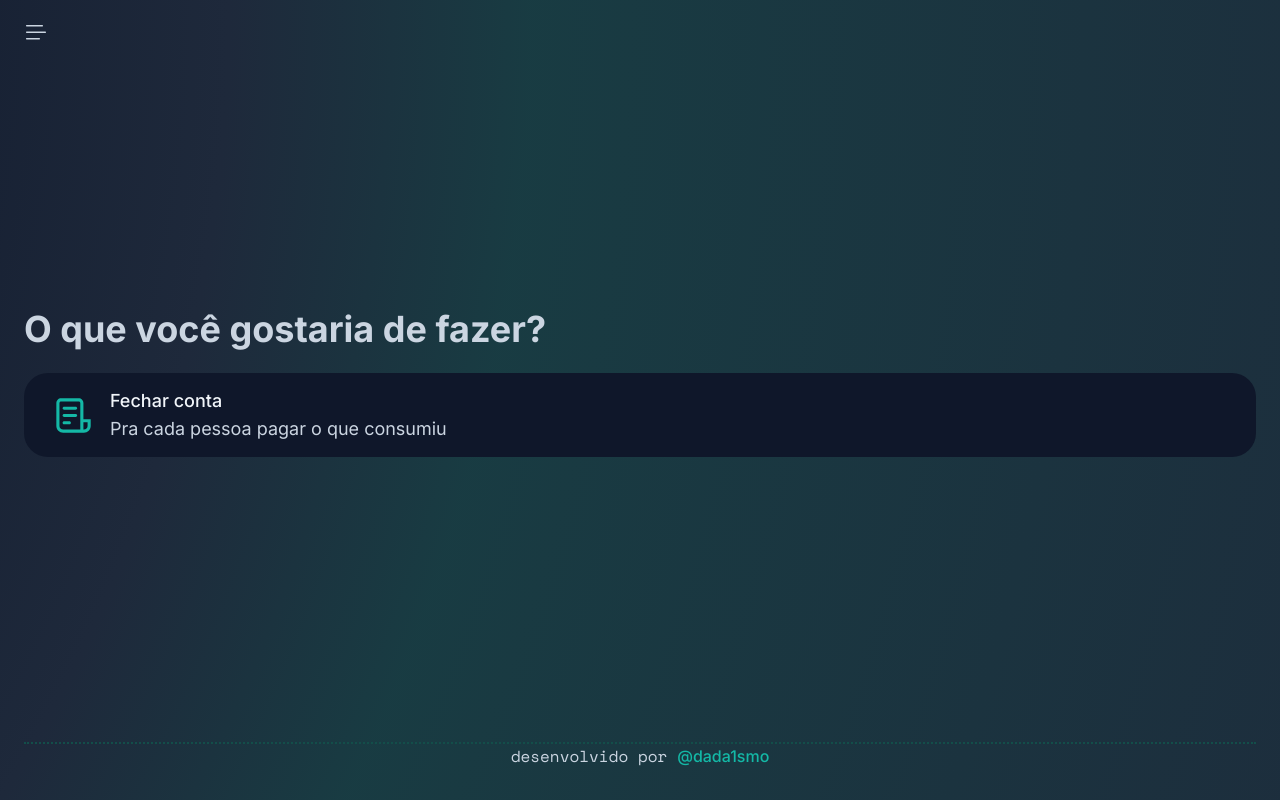
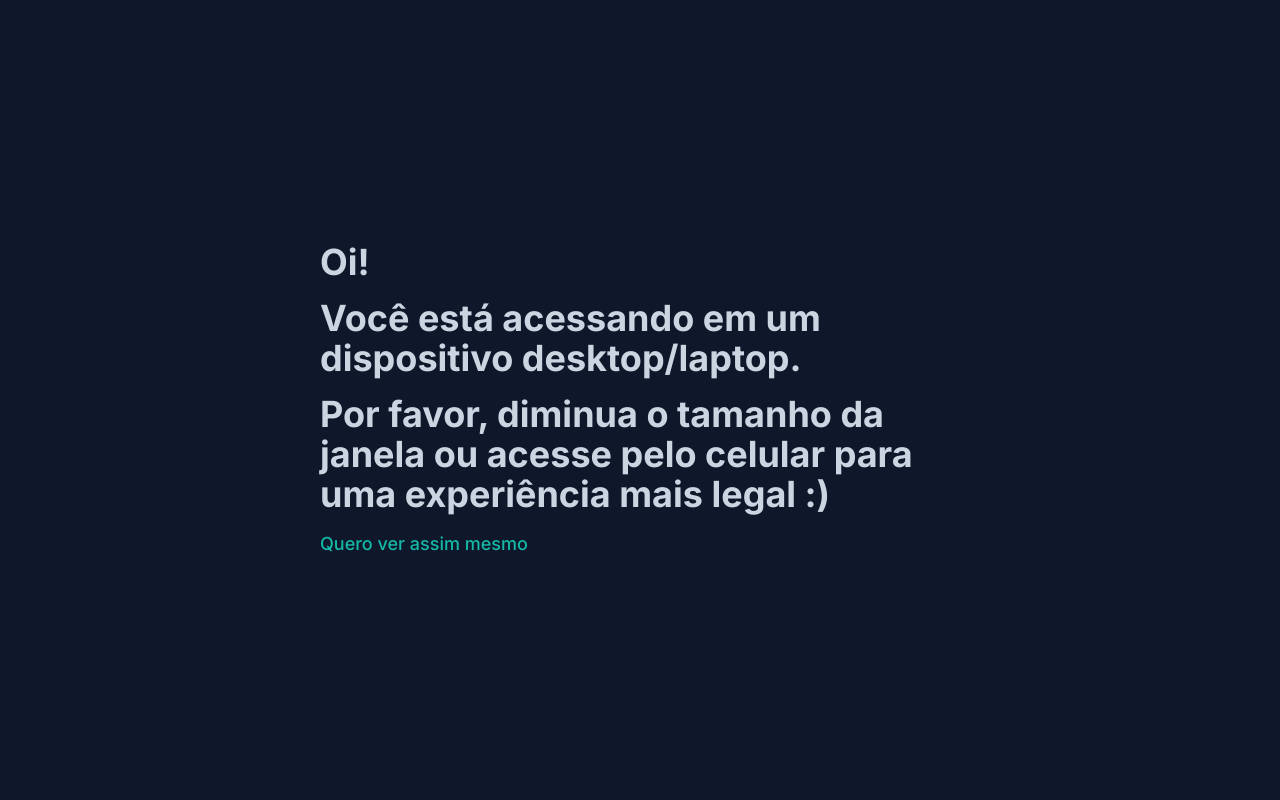
Before and after one commit to dada1smo/qites-v2, a Next.js app: page / in a window 1280 px wide. Built offline with nearby package versions, Linux system fonts and the light colour scheme.

Commit message:
feat: Adds screen size warning

```diff
--- a/app/layout.tsx
+++ b/app/layout.tsx
@@ -3,6 +3,7 @@ import { Inter, Space_Mono } from 'next/font/google';
 import './globals.css';
 import Nav from '@/src/ui/components/Nav';
 import { Analytics } from '@vercel/analytics/react';
+import ScreenSizeWarning from '@/src/application/components/ScreenSizeWarning';
 
 const inter = Inter({
   subsets: ['latin'],
@@ -30,7 +31,8 @@ export default function RootLayout({
   return (
     <html lang="pt-br">
       <body className={`${inter.variable} ${space_mono.variable}`}>
-        <div className="amber-gradient-bg"></div>
+        <div className="amber-gradient-bg" />
+        <ScreenSizeWarning />
         <Nav />
         {children}
         <Analytics />
--- /dev/null
+++ b/src/application/components/ScreenSizeWarning/index.tsx
@@ -0,0 +1,38 @@
+'use client';
+
+import Button from '@/src/ui/components/Button';
+import Typography from '@/src/ui/components/Typography';
+import { FunctionComponent, useState } from 'react';
+
+const ScreenSizeWarning: FunctionComponent = () => {
+  const [open, setOpen] = useState<boolean>(true);
+
+  if (open) {
+    return (
+      <div className="lg:visible invisible lg:flex hidden fixed w-screen h-screen bg-slate-900 z-50 flex-col justify-center items-center">
+        <div className="w-1/2 flex flex-col gap-4 items-start">
+          <Typography as="p" variant="h1">
+            Oi!
+          </Typography>
+          <Typography as="p" variant="h1">
+            Você está acessando em um dispositivo desktop/laptop.
+          </Typography>
+          <Typography as="p" variant="h1">
+            Por favor, diminua o tamanho da janela ou acesse pelo celular para
+            uma experiência mais legal :)
+          </Typography>
+          <Button
+            label="Quero ver assim mesmo"
+            type="button"
+            color="basic"
+            padding="clear"
+            size="lg"
+            onClick={() => setOpen(false)}
+          />
+        </div>
+      </div>
+    );
+  }
+};
+
+export default ScreenSizeWarning;
```
